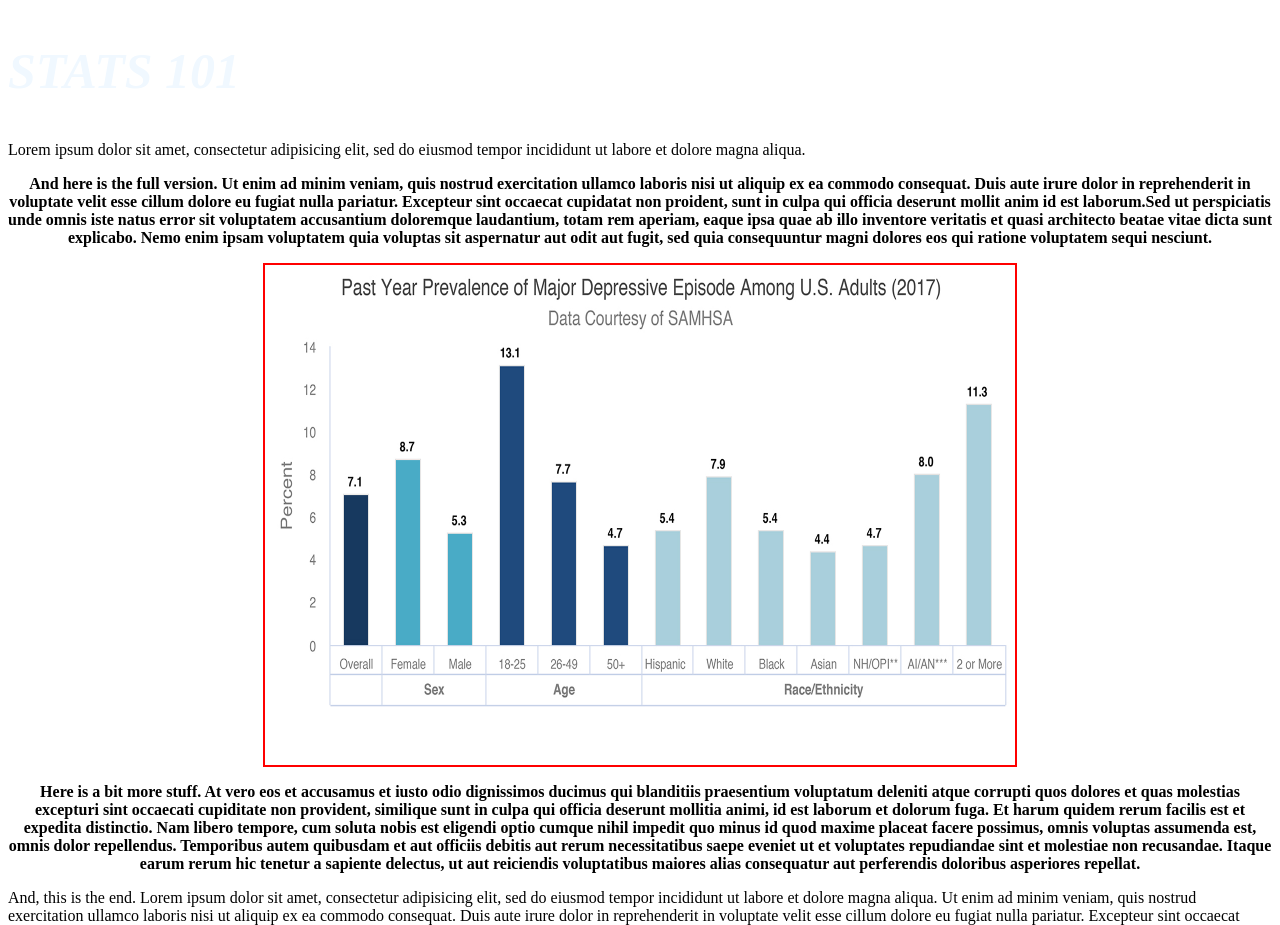
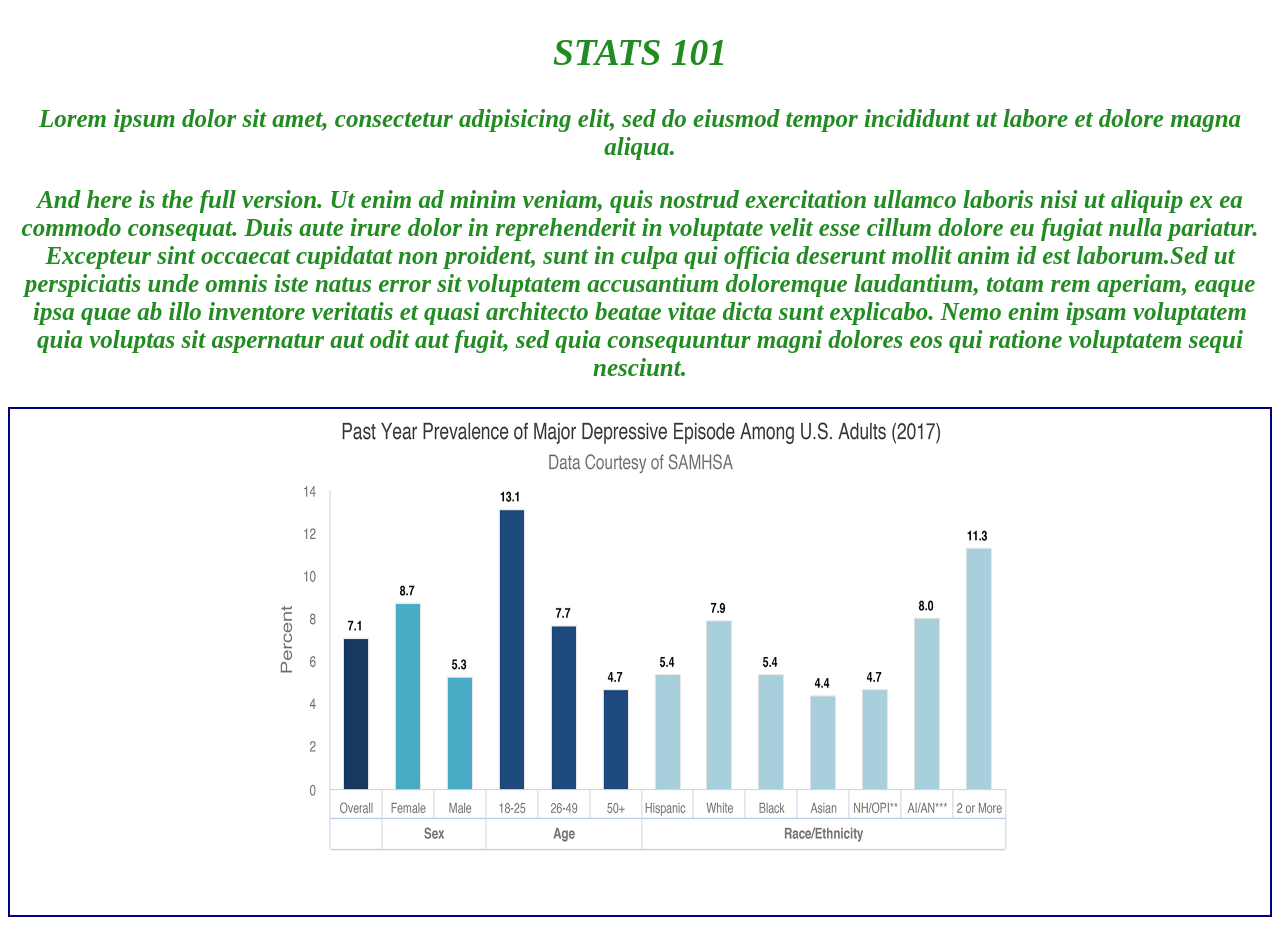
Before and after one commit to mtaylorpdx/lecture, a plain HTML site: page index.html in a window 1280 px wide. Shown: the top 925 px of the page. Drawn offline with Linux system fonts and the light colour scheme.

Commit message:
create div styles to replace intro

```diff
--- a/css/styles.css
+++ b/css/styles.css
@@ -1,17 +1,15 @@
-h2.intro {
-  color: aliceblue;
+.intro {
+  color: forestgreen;
   font-style: italic;
-  font-size: 50px;
-}
-
-p.intro {
+  font-size: 25px;
   font-weight: bolder;
   font: garamond;
   text-align: center;
 }
 
-img.intro {
-  border: 2px solid red;
+
+.image {
+  border: 2px solid navy;
   margin-left: auto;
   margin-right: auto;
   display: block;
--- a/index.html
+++ b/index.html
@@ -5,15 +5,16 @@
     <title>Boring Lecture</title>
   </head>
   <body>
-    <h2 class="intro">STATS 101</h2>
-    <p>Lorem ipsum dolor sit amet, consectetur adipisicing elit, sed do eiusmod tempor incididunt ut labore et dolore magna aliqua.</p>
+    <div class="intro">
+      <h2>STATS 101</h2>
+      <p>Lorem ipsum dolor sit amet, consectetur adipisicing elit, sed do eiusmod tempor incididunt ut labore et dolore magna aliqua.</p>
 
-    <p class ="intro">And here is the full version. Ut enim ad minim veniam, quis nostrud exercitation ullamco laboris nisi ut aliquip ex ea commodo consequat. Duis aute irure dolor in reprehenderit in voluptate velit esse cillum dolore eu fugiat nulla pariatur. Excepteur sint occaecat cupidatat non proident, sunt in culpa qui officia deserunt mollit anim id est laborum.Sed ut perspiciatis unde omnis iste natus error sit voluptatem accusantium doloremque laudantium, totam rem aperiam, eaque ipsa quae ab illo inventore veritatis et quasi architecto beatae vitae dicta sunt explicabo. Nemo enim ipsam voluptatem quia voluptas sit aspernatur aut odit aut fugit, sed quia consequuntur magni dolores eos qui ratione voluptatem sequi nesciunt.</p>
+      <p>And here is the full version. Ut enim ad minim veniam, quis nostrud exercitation ullamco laboris nisi ut aliquip ex ea commodo consequat. Duis aute irure dolor in reprehenderit in voluptate velit esse cillum dolore eu fugiat nulla pariatur. Excepteur sint occaecat cupidatat non proident, sunt in culpa qui officia deserunt mollit anim id est laborum.Sed ut perspiciatis unde omnis iste natus error sit voluptatem accusantium doloremque laudantium, totam rem aperiam, eaque ipsa quae ab illo inventore veritatis et quasi architecto beatae vitae dicta sunt explicabo. Nemo enim ipsam voluptatem quia voluptas sit aspernatur aut odit aut fugit, sed quia consequuntur magni dolores eos qui ratione voluptatem sequi nesciunt.</p>
 
-    <img class="intro" src="img/chart.jpg" alt="a depressing chart of depression" height="500" width="750">
+      <span class="image"><img src="img/chart.jpg" alt="a depressing chart of depression" height="500" width="750"></span>
 
-    <p class="intro">Here is a bit more stuff. At vero eos et accusamus et iusto odio dignissimos ducimus qui blanditiis praesentium voluptatum deleniti atque corrupti quos dolores et quas molestias excepturi sint occaecati cupiditate non provident, similique sunt in culpa qui officia deserunt mollitia animi, id est laborum et dolorum fuga. Et harum quidem rerum facilis est et expedita distinctio. Nam libero tempore, cum soluta nobis est eligendi optio cumque nihil impedit quo minus id quod maxime placeat facere possimus, omnis voluptas assumenda est, omnis dolor repellendus. Temporibus autem quibusdam et aut officiis debitis aut rerum necessitatibus saepe eveniet ut et voluptates repudiandae sint et molestiae non recusandae. Itaque earum rerum hic tenetur a sapiente delectus, ut aut reiciendis voluptatibus maiores alias consequatur aut perferendis doloribus asperiores repellat.</p>
-
+      <p>Here is a bit more stuff. At vero eos et accusamus et iusto odio dignissimos ducimus qui blanditiis praesentium voluptatum deleniti atque corrupti quos dolores et quas molestias excepturi sint occaecati cupiditate non provident, similique sunt in culpa qui officia deserunt mollitia animi, id est laborum et dolorum fuga. Et harum quidem rerum facilis est et expedita distinctio. Nam libero tempore, cum soluta nobis est eligendi optio cumque nihil impedit quo minus id quod maxime placeat facere possimus, omnis voluptas assumenda est, omnis dolor repellendus. Temporibus autem quibusdam et aut officiis debitis aut rerum necessitatibus saepe eveniet ut et voluptates repudiandae sint et molestiae non recusandae. Itaque earum rerum hic tenetur a sapiente delectus, ut aut reiciendis voluptatibus maiores alias consequatur aut perferendis doloribus asperiores repellat.</p>
+    </div>
     <p>And, this is the end. Lorem ipsum dolor sit amet, consectetur adipisicing elit, sed do eiusmod tempor incididunt ut labore et dolore magna aliqua. Ut enim ad minim veniam, quis nostrud exercitation ullamco laboris nisi ut aliquip ex ea commodo consequat. Duis aute irure dolor in reprehenderit in voluptate velit esse cillum dolore eu fugiat nulla pariatur. Excepteur sint occaecat cupidatat non proident, sunt in culpa qui officia deserunt mollit anim id est laborum.</p>
 
     <p>Here is a bit about the author at the end. Nam libero tempore, cum soluta nobis est eligendi optio cumque nihil impedit quo minus id quod maxime placeat facere possimus, omnis voluptas assumenda est, omnis dolor repellendus.</p>
```
